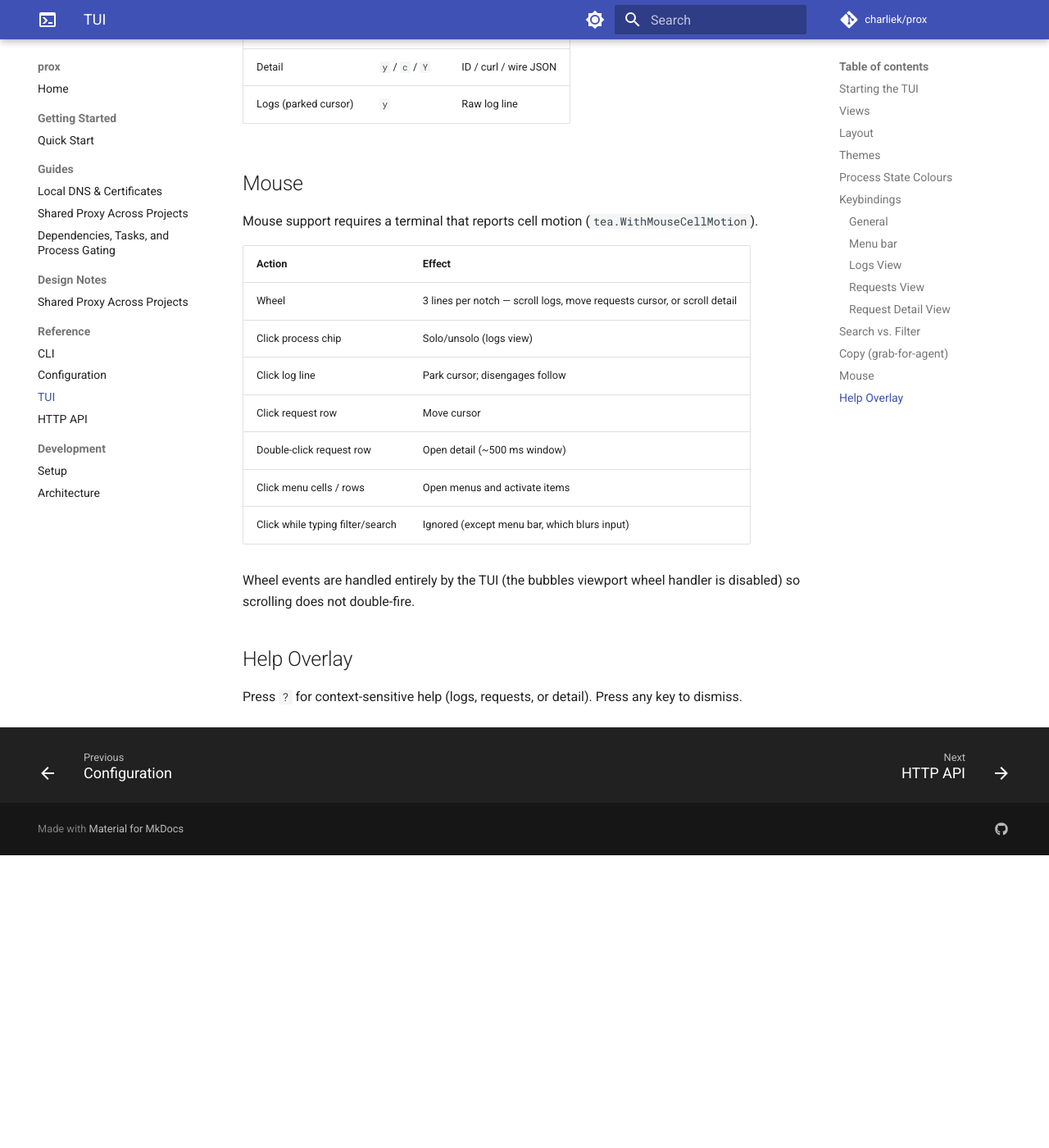
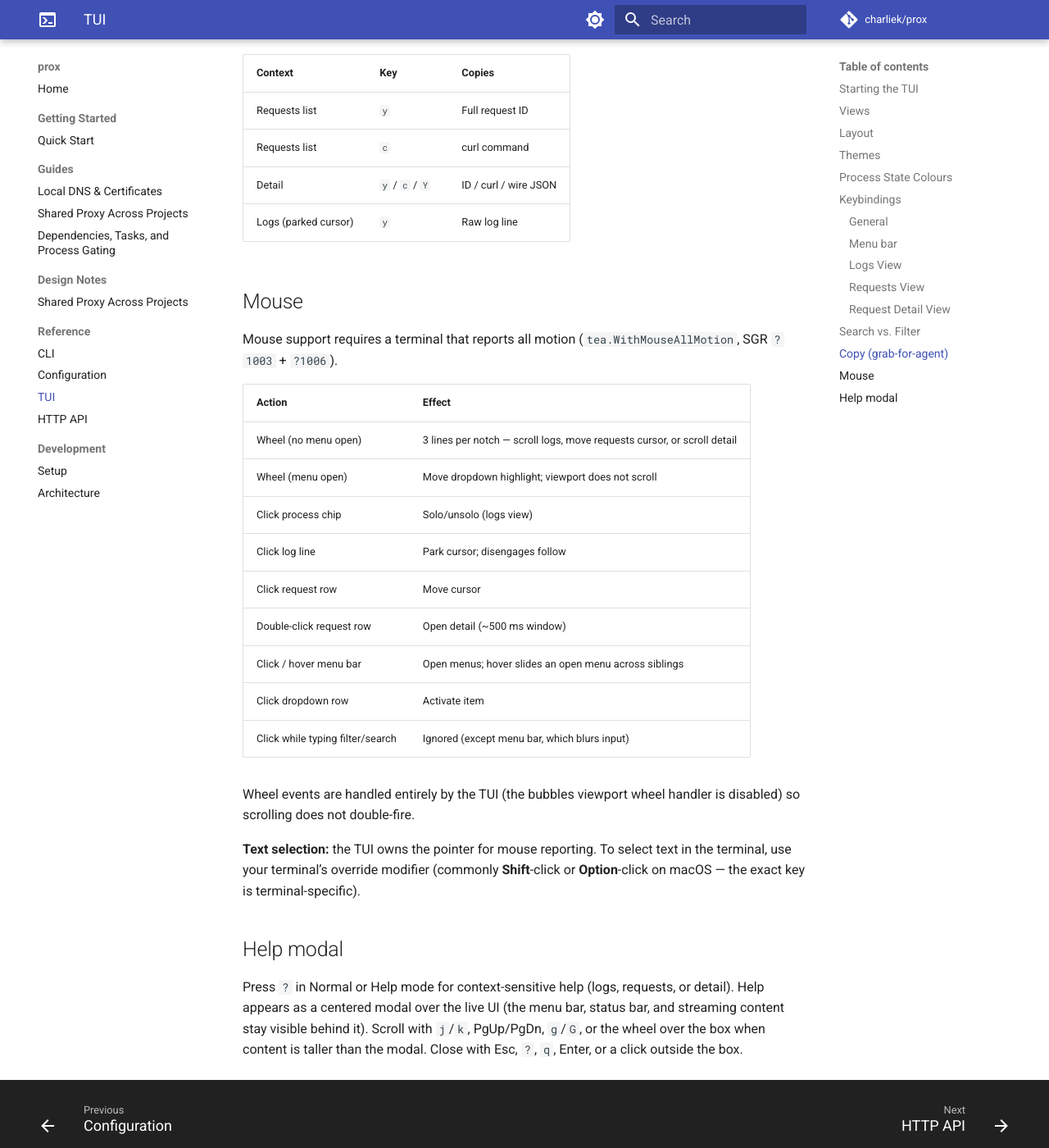
Before and after one commit to charliek/prox, an MkDocs documentation site: the page built from docs/reference/tui.md, in a window 1280 px wide and 1400 px high, scrolled down 6463 px. Shown: the whole window at 82% size. Built offline with MkDocs 1.6.1 and Material for MkDocs 9.7.7, drawn with Linux system fonts in a browser that asks for light colours; comment, search, counter and statistics services are not loaded; before the commit the page ends 7506 px from its top, so only the background shows below that; some of the changed text lies outside the part shown.

Commit message:
docs(tui): plan 022 help copy, changelog, and mouse/modal reference
- Help bodies drop the full-screen-era "esc/?/q closes help" trailer
  (the modal has a fixed footer) and gain accurate per-view Mouse
  sections: menu click/hover, dropdown wheel routing, chip clicks,
  request row click/double-click, and modal close/scroll behavior.
  Detail view gets a Mouse section for the first time.
- CHANGELOG: plan 022 Fixed/Added/Changed entries — dead menu/chip
  clicks (value-receiver View vs render-recorded hit rects), dropdown
  clamp + indicators + wheel, free-motion hover, and the centered help
  modal.
- docs/reference/tui.md: all-motion mouse requirement, hover and wheel
  routing tables, text-selection override note, and the Help Overlay
  section rewritten for the modal.

Co-authored-by: Cursor <cursoragent@cursor.com>

```diff
--- a/docs/reference/tui.md
+++ b/docs/reference/tui.md
@@ -97,7 +97,7 @@ Click a process chip in the panel (logs view) to solo that process — the same
 | Scroll wheel | Scroll logs or move requests cursor (3 lines per notch) |
 | `Home` / `End` / `g` / `G` | Jump to start/end (or cursor top/bottom in requests) |
 | `F` | Toggle auto-follow |
-| `?` | Help overlay |
+| `?` | Help modal |
 | `m` | Toggle menu bar |
 | `v` | Open View menu (when bar visible) |
 | `f` | Open Filter menu (when bar visible) |
@@ -113,7 +113,10 @@ Click a process chip in the panel (logs view) to solo that process — the same
 When the menu bar is visible:
 
 - Click `View ▾`, `Filter ▾`, or `Theme ▾` to open a dropdown.
-- With a menu open: `←`/`→`/`Tab` switch between menus; `↑`/`↓`/`j`/`k` navigate rows (separators skipped); `Enter`/`Space` activate; any other key closes the menu.
+- Hover a sibling menu cell while a dropdown is open to slide the menu across
+  the bar; hover dropdown rows to move the highlight.
+- With a menu open: `←`/`→`/`Tab` switch between menus; `↑`/`↓`/`j`/`k` navigate rows (separators skipped); the scroll wheel moves the highlight; `Enter`/`Space` activate; any other key closes the menu (except `?`, which closes the menu and opens help).
+- Long menus clamp to the frame with “… N more …” indicator rows; wheel scrolls the visible window.
 - Opening a menu by mouse while typing in a filter/search bar blurs the input first.
 
 Menu choices persist view toggles and theme to `~/.prox/tui/config.toml` (`theme` plus `[view]` keys: `process_panel`, `timestamps`, `wrap`, `menu_bar`).
@@ -206,20 +209,31 @@ Copy keys write to the system clipboard (with a status flash on success or failu
 
 ## Mouse
 
-Mouse support requires a terminal that reports cell motion (`tea.WithMouseCellMotion`).
+Mouse support requires a terminal that reports all motion (`tea.WithMouseAllMotion`,
+SGR `?1003` + `?1006`).
 
 | Action | Effect |
 | ------ | ------ |
-| Wheel | 3 lines per notch — scroll logs, move requests cursor, or scroll detail |
+| Wheel (no menu open) | 3 lines per notch — scroll logs, move requests cursor, or scroll detail |
+| Wheel (menu open) | Move dropdown highlight; viewport does not scroll |
 | Click process chip | Solo/unsolo (logs view) |
 | Click log line | Park cursor; disengages follow |
 | Click request row | Move cursor |
 | Double-click request row | Open detail (~500 ms window) |
-| Click menu cells / rows | Open menus and activate items |
+| Click / hover menu bar | Open menus; hover slides an open menu across siblings |
+| Click dropdown row | Activate item |
 | Click while typing filter/search | Ignored (except menu bar, which blurs input) |
 
 Wheel events are handled entirely by the TUI (the bubbles viewport wheel handler is disabled) so scrolling does not double-fire.
 
-## Help Overlay
+**Text selection:** the TUI owns the pointer for mouse reporting. To select text in
+the terminal, use your terminal’s override modifier (commonly **Shift**-click or
+**Option**-click on macOS — the exact key is terminal-specific).
 
-Press `?` for context-sensitive help (logs, requests, or detail). Press any key to dismiss.
+## Help modal
+
+Press `?` in Normal or Help mode for context-sensitive help (logs, requests, or
+detail). Help appears as a centered modal over the live UI (the menu bar, status
+bar, and streaming content stay visible behind it). Scroll with `j`/`k`, PgUp/PgDn,
+`g`/`G`, or the wheel over the box when content is taller than the modal. Close
+with Esc, `?`, `q`, Enter, or a click outside the box.
```
Also changed, not shown: CHANGELOG.md (+25 -0 lines), 1 other file.
